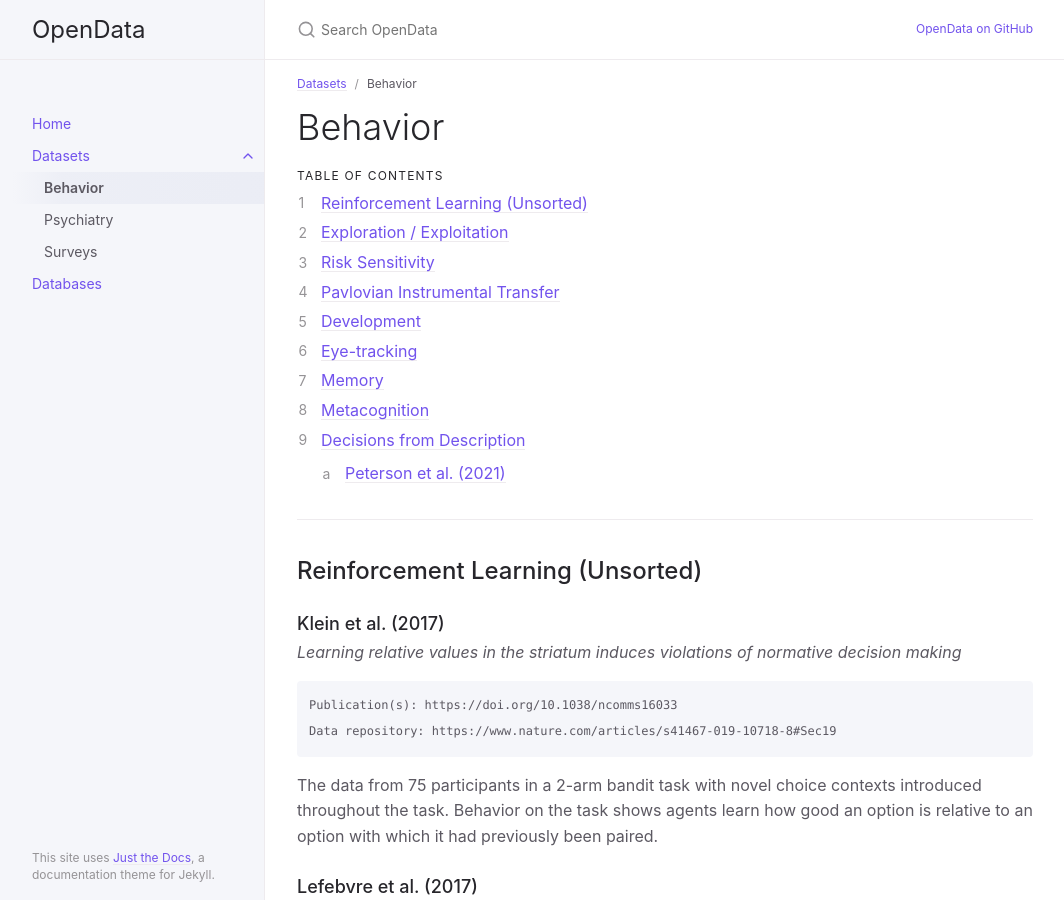
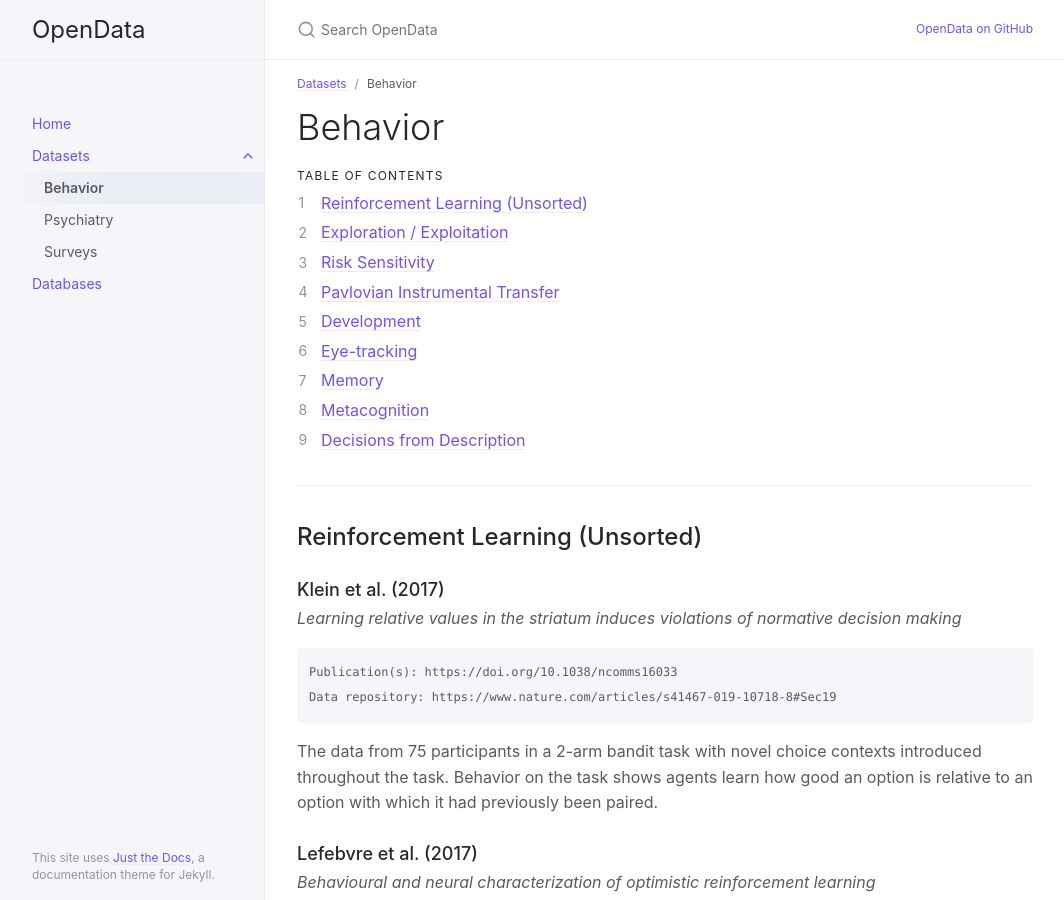
Before and after one commit to nivlab/opendata, a Jekyll site: the page built from docs/datasets/behavior.md, in a window 1280 px wide and 900 px high. Shown: the whole window, without its empty margins (107-1171 px from the left). Built offline with Jekyll 4.4.1, drawn with Linux system fonts in a browser that asks for light colours.

Commit message:
Update behavior.md

````diff
--- a/docs/datasets/behavior.md
+++ b/docs/datasets/behavior.md
@@ -455,7 +455,7 @@ Data repository: https://doi.org/10.5061/dryad.prr4xgxkk
 This resource consists of data from a risky decision and happiness task that was part of The Great Brain Experiment (GBE) smartphone app. Data were collected from 47,067 participants aged 18+ between March 8, 2013 and October 5, 2015. These anonymous unpaid participants completed the task a total of 91,058 times making approximately 2.7 million choices and 1.1 million happiness ratings in total. This resource represents at least 6,000 hours of task data. A subset of 1,858 participants also completed a depression questionnaire and answered five questions about their depression history.
 
 ### Peterson et al. (2021)
-{: .to_toc }
+{: .no_toc }
 *Using large-scale experiments and machine learning to discover theories of human decision-making*
 ```
 Publication(s): https://doi.org/10.1126/science.abe2629
````
